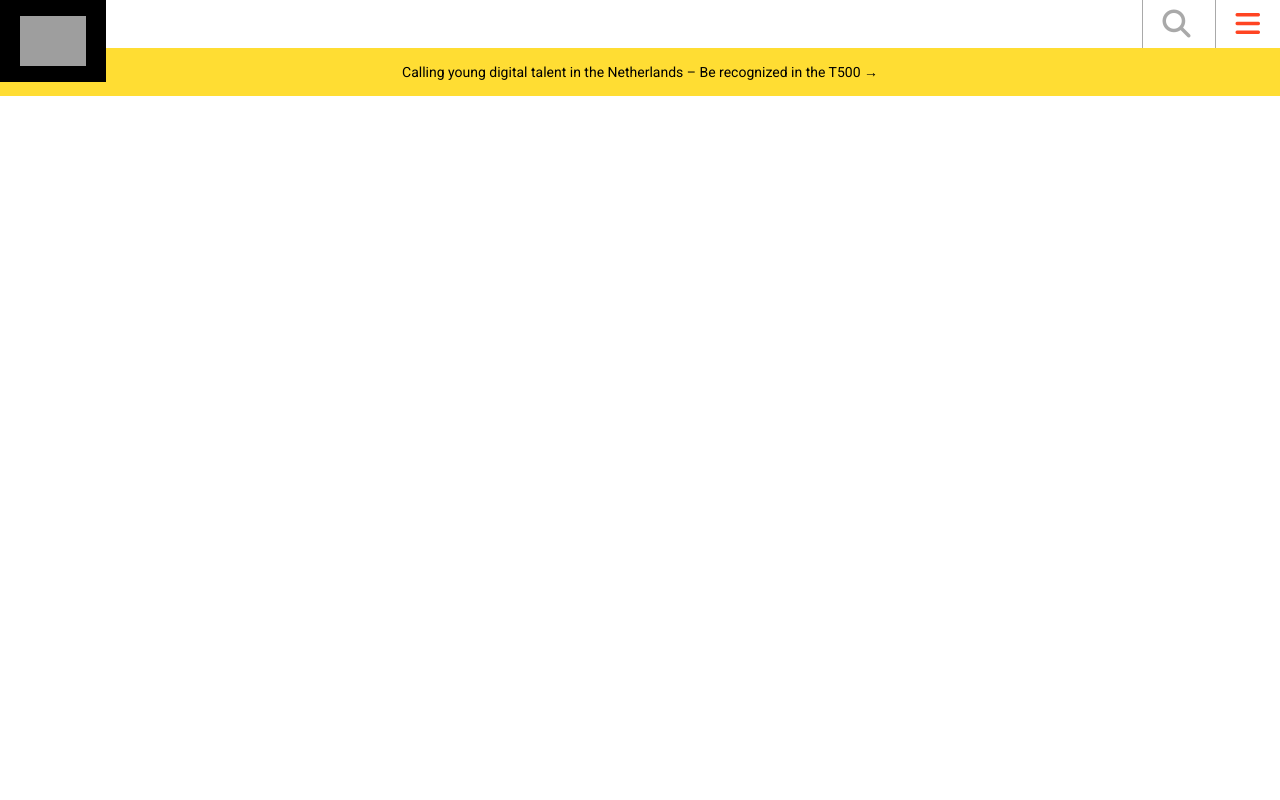
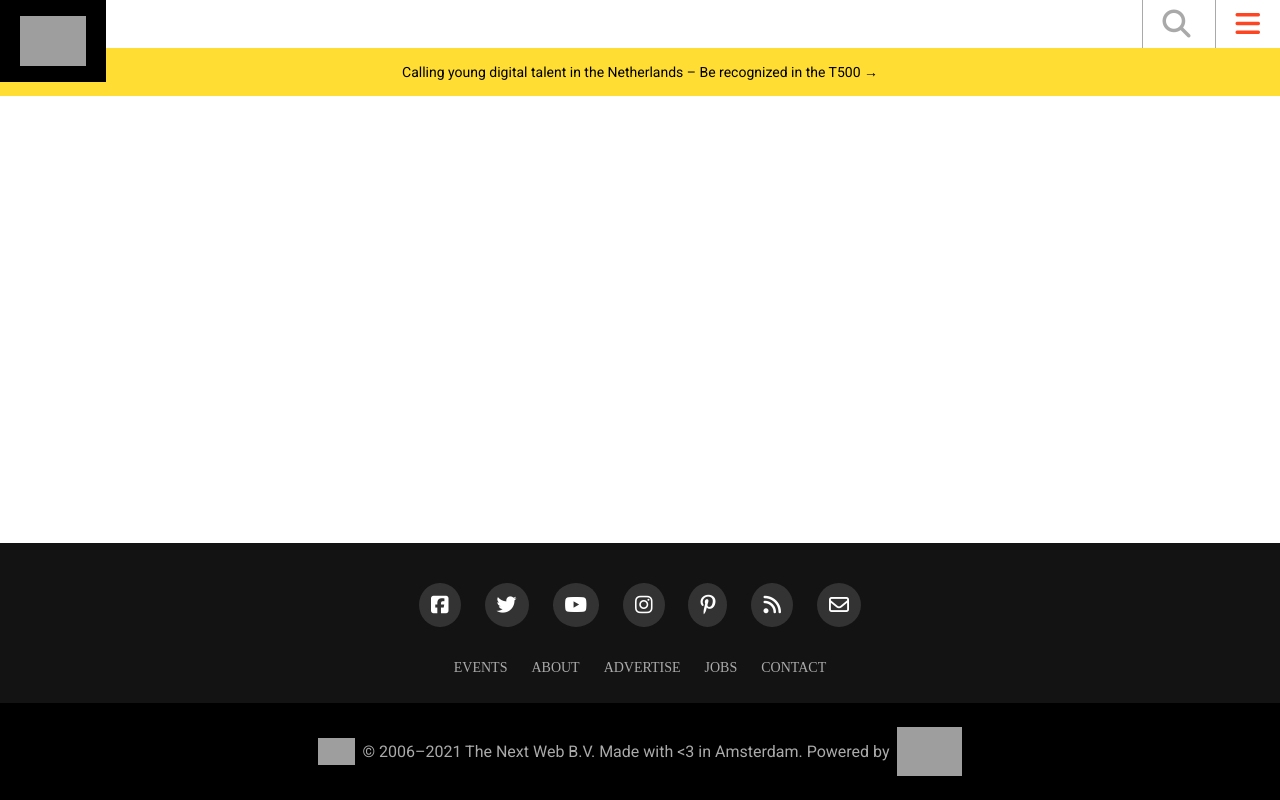
Before and after one commit to alexandermorales-dev/TNW-project-2, a website: page index.html in a window 1280 px wide. Drawn offline with Linux system fonts and the light colour scheme; grey boxes are pictures that could not be loaded; a web font is replaced by a local one.

Commit message:
add footer html and basic layout

```diff
--- a/index.html
+++ b/index.html
@@ -1,31 +1,83 @@
 <!DOCTYPE html>
 <html lang="en">
   <head>
-    <meta charset="UTF-8">
-    <meta http-equiv="X-UA-Compatible" content="IE=edge">
-    <meta name="viewport" content="width=device-width, initial-scale=1.0">
+    <meta charset="UTF-8" />
+    <meta http-equiv="X-UA-Compatible" content="IE=edge" />
+    <meta name="viewport" content="width=device-width, initial-scale=1.0" />
     <title>Document</title>
-    <link rel="stylesheet" href="style.css">
-    <link href='https://fonts.googleapis.com/css?family=Roboto' rel='stylesheet'>
-    <script src="https://kit.fontawesome.com/080dba293e.js" crossorigin="anonymous"></script>
+    <link rel="stylesheet" href="style.css" />
+    <link
+      href="https://fonts.googleapis.com/css?family=Roboto"
+      rel="stylesheet"
+    />
+    <link href="//db.onlinewebfonts.com/c/57acd77a5a43cb11d805162d859eac55?family=Shentox" rel="stylesheet" type="text/css"/>
+    <script
+      src="https://kit.fontawesome.com/080dba293e.js"
+      crossorigin="anonymous"
+    ></script>
   </head>
   <body>
     <header>
       <div class="header-top-section">
         <span>
-
-                <img alt="The Next Web" class="black-bg" width="66px"  src="https://wr.perma-archives.org/public/m5zv-q2d6/20210126152646im_/https://cdn0.tnwcdn.com/wp-content/themes/cyberdelia/assets/img/tnw.svg">
+          <img
+            alt="The Next Web"
+            class="black-bg"
+            width="66px"
+            src="https://wr.perma-archives.org/public/m5zv-q2d6/20210126152646im_/https://cdn0.tnwcdn.com/wp-content/themes/cyberdelia/assets/img/tnw.svg"
+          />
         </span>
 
         <span class="header-icons">
-
           <i class="fas fa-search search-icon"></i>
           <i class="fas fa-bars menu-icon"></i>
         </span>
       </div>
       <div class="header-bottom-section">
-            <a href="#">Calling young digital talent in the Netherlands – Be recognized in the T500 →</a>
+        <a href="#"
+          >Calling young digital talent in the Netherlands – Be recognized in
+          the T500 →</a
+        >
       </div>
     </header>
+    <footer>
+      <div class="footer-top">
+        <div class="icons">
+          <i class="fab fa-facebook-square"></i>
+          <i class="fab fa-twitter"></i>
+          <i class="fab fa-youtube"></i>
+          <i class="fab fa-instagram"></i>
+          <i class="fab fa-pinterest-p"></i>
+          <i class="fas fa-rss"></i>
+          <i class="far fa-envelope"></i>
+        </div>
+        <div class="bottom-links">
+          <a href="#">EVENTS</a>
+          <a href="#">ABOUT</a>
+          <a href="#">ADVERTISE</a>
+          <a href="#">JOBS</a>
+          <a href="#">CONTACT</a>
+        </div>
+        <div></div>
+      </div>
+      <div class="footer-bottom">
+        <img
+          alt="The Next Web"
+          class="black-bg"
+          width="37px"
+          src="https://wr.perma-archives.org/public/m5zv-q2d6/20210126152646im_/https://cdn0.tnwcdn.com/wp-content/themes/cyberdelia/assets/img/tnw.svg"
+        />
+        <p>
+          &nbsp; &#169; 2006–2021 The Next Web B.V. Made with &lt;3 in
+          Amsterdam. Powered by &nbsp;
+        </p>
+        <img
+          alt="StackPath"
+          class="footer-legal-logoStackPath"
+          src="https://wr.perma-archives.org/public/m5zv-q2d6/20210126152646im_/https://cdn0.tnwcdn.com/wp-content/themes/cyberdelia/assets/img/stackpath.svg"
+          width="65px"
+        />
+      </div>
+    </footer>
   </body>
 </html>
--- a/style.css
+++ b/style.css
@@ -1,7 +1,7 @@
 * {
   margin: 0;
   padding: 0;
-  font-family: 'Roboto';
+  font-family: "Roboto";
 }
 
 header {
@@ -22,7 +22,7 @@ header {
   align-items: center;
   width: 100%;
   height: 48px;
-  background-color: #FFDD33;
+  background-color: #ffdd33;
 }
 
 .header-bottom-section a {
@@ -54,3 +54,59 @@ header div span img {
   color: rgb(169, 169, 169);
   border-left: 1px solid rgb(169, 169, 169);
 }
+
+footer {
+  position: absolute;
+  bottom: 0px;
+  width: 100%;
+  color: #aaa;
+  text-align: center;
+}
+
+.footer-top {
+  display: flex;
+  flex-direction: column;
+  background-color: #131313;
+  justify-items: center;
+  align-items: center;
+  height: 160px;
+}
+
+.icons {
+  margin-top: 30px;
+}
+
+.icons i {
+  padding: 12px;
+  border-radius: 50%;
+  background-color: #333;
+  font-size: 20px;
+  color: white;
+  margin: 10px 10px;
+}
+
+.bottom-links {
+  width: 100%;
+  margin-top: 20px;
+}
+
+.bottom-links a {
+  text-decoration: none;
+  color: #aaa;
+  margin: 0 10px;
+  font-size: 14px;
+  font-family: "Shentox";
+}
+
+.footer-bottom {
+  display: flex;
+  height: 97px;
+  background-color: black;
+  align-items: center;
+  justify-content: center;
+}
+
+/* .footer-top .bottom-links {
+  display: inline;
+  text-align: center;
+} */
```
Lines whose indentation alone changed are shown as unchanged.
